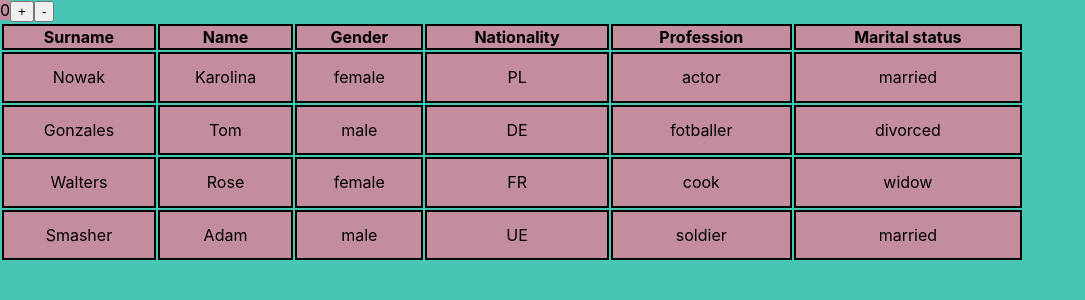
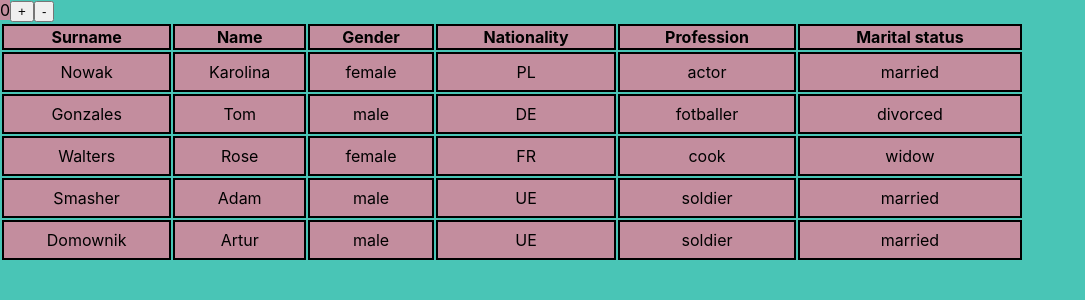
Before and after one commit to KlaudiaScode/user-table-react, a React (Create React App) app: page / in a window 1280 px wide. Shown: the top 300 px of the page, without its empty margins (0-1085 px from the left). Built offline with nearby package versions, Linux system fonts and the light colour scheme.

Commit message:
componentDidMount and componentDidUpdate in function component using useEffect hook

```diff
--- a/src/App.tsx
+++ b/src/App.tsx
@@ -1,4 +1,4 @@
-import React from 'react';
+import React, { useEffect, useState } from 'react';
 import './App.css';
 import DataTable from './components/DataTable';
 import ButtonValue from './components/ButtonValue';
@@ -60,13 +60,52 @@ const users = [
 ]
 
 function App() {
+  const [userData, setUserData] = useState(users);
+  const mounted = React.useRef(false);
+
+  useEffect(()=>{
+    setTimeout(()=>{
+      console.log('setTimeout');
+      const newUsers = Array.from(users)
+      newUsers.push({
+        id: 5,
+      name:{
+        first: 'Artur',
+        last: 'Domownik'
+      },
+      gender: 'male',
+      nationality: 'UE',
+      profession: 'soldier',
+      maritalStatus: 'married'
+      })
+     setUserData(newUsers);
+    },3000);
+
+    //setTimeout(()=>{
+    //  setUserData(users)
+    //},6000)
+  },[])
+
+  useEffect(()=>{
+    if(mounted.current){
+      setTimeout(()=>{
+        setUserData(users)
+      },3000)
+    }else{
+      mounted.current = true;
+    }
+  },[userData])
+
     return (
     <div className="App">
       <div>
       <ButtonValue />
       </div>
-        <DataTable headers={tableHeaders} users={users}/>
+        <DataTable headers={tableHeaders} users={userData}/>
     </div>
   );
 }
 export default App;
+
+//NOTATKA I PRZYKŁADY Z UŻYCIA setTimeout()
+//Notatka o useRef()
--- /dev/null
+++ b/src/hooks.ts
@@ -0,0 +1,3 @@
+export function useFetchUsers(){
+
+}
--- a/src/index.tsx
+++ b/src/index.tsx
@@ -8,9 +8,7 @@ const root = ReactDOM.createRoot(
   document.getElementById('root') as HTMLElement
 );
 root.render(
-  <React.StrictMode>
     <App />
-  </React.StrictMode>
 );
 
 // If you want to start measuring performance in your app, pass a function
```
